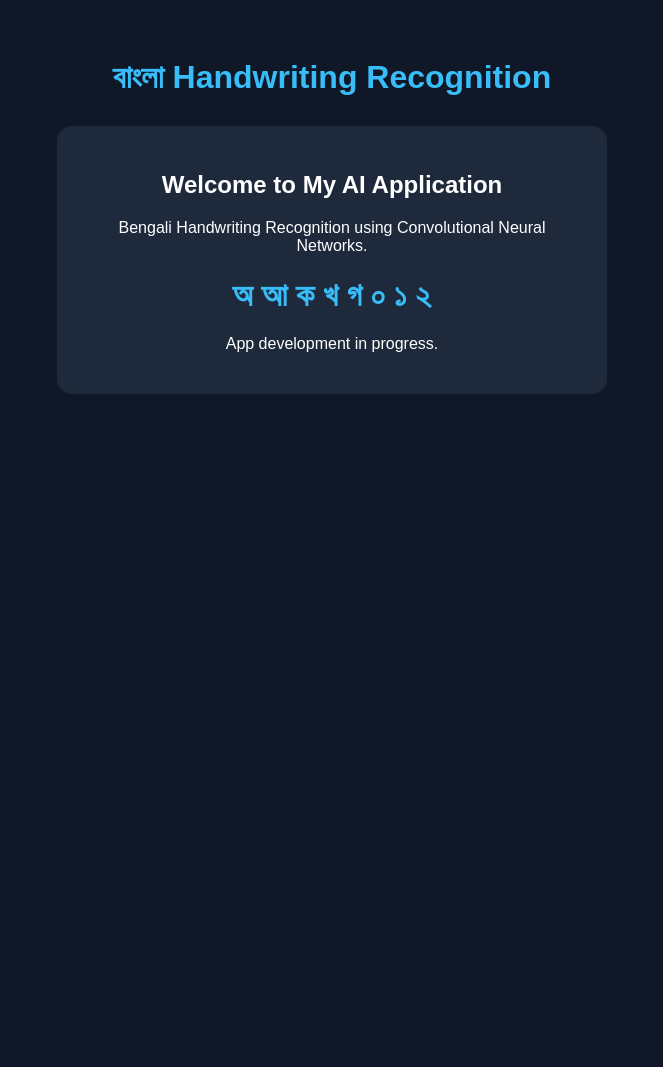
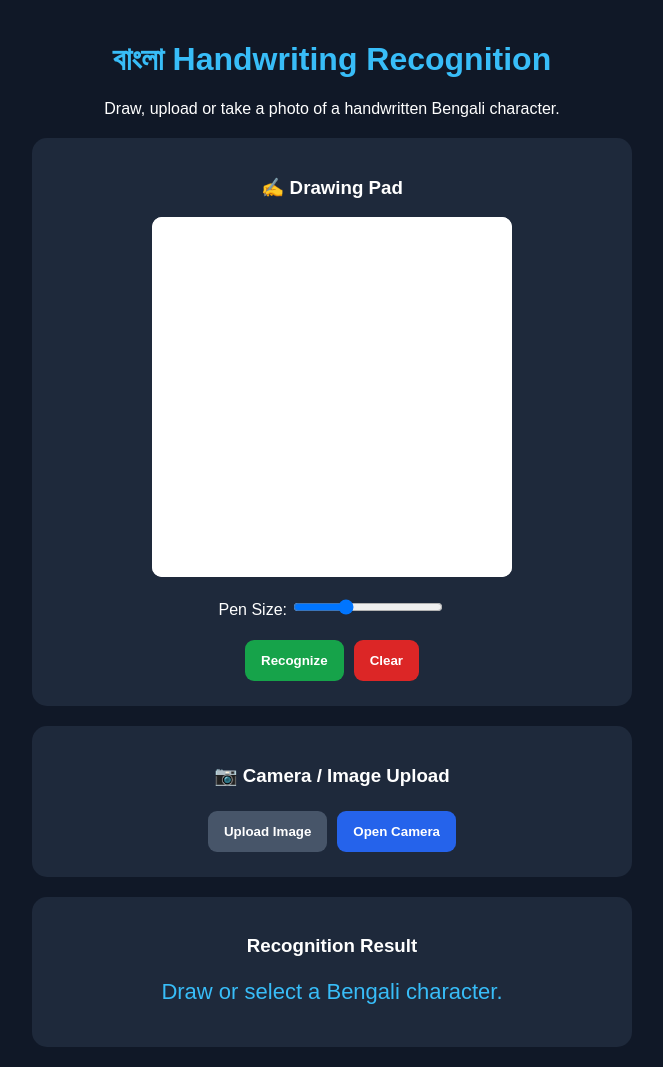
Before and after one commit to MdAfrazurIslam/Bangla-Handwriting-Recognition, a plain HTML site: page index.html in a window 1280 px wide. Shown: the whole page, without its empty margins (308-971 px from the left). Before the commit the page ends 800 px from the top, so only its background shows below. Drawn offline with Linux system fonts and the light colour scheme.

Commit message:
Add drawing pad and camera interface

```diff
--- a/index.html
+++ b/index.html
@@ -4,49 +4,318 @@
 <head>
 <meta charset="UTF-8">
 <meta name="viewport"
-          content="width=device-width, initial-scale=1.0">
+      content="width=device-width, initial-scale=1">
 
 <title>Bangla Handwriting Recognition</title>
 
 <style>
+* {
+    box-sizing: border-box;
+}
+
 body {
-            font-family: Arial, sans-serif;
+    margin: 0;
+    padding: 20px 12px;
     background: #101827;
     color: white;
+    font-family: Arial, sans-serif;
     text-align: center;
-            padding: 30px 15px;
 }
 
 h1 {
     color: #38bdf8;
 }
 
-        .box {
+.container {
+    max-width: 600px;
+    margin: auto;
+}
+
+.card {
     background: #1e293b;
-            padding: 25px;
+    padding: 20px;
     border-radius: 15px;
-            max-width: 500px;
-            margin: 30px auto;
+    margin-top: 20px;
+}
+
+canvas {
+    width: 100%;
+    max-width: 360px;
+    height: auto;
+    background: white;
+    border-radius: 10px;
+    touch-action: none;
+    cursor: crosshair;
+}
+
+button {
+    padding: 13px 16px;
+    margin: 5px;
+    border: none;
+    border-radius: 9px;
+    color: white;
+    font-weight: bold;
+    cursor: pointer;
+}
+
+.draw-button {
+    background: #16a34a;
+}
+
+.clear-button {
+    background: #dc2626;
+}
+
+.camera-button {
+    background: #2563eb;
+}
+
+.upload-button {
+    background: #475569;
+}
+
+.controls {
+    display: flex;
+    justify-content: center;
+    flex-wrap: wrap;
+}
+
+#preview {
+    display: none;
+    max-width: 100%;
+    max-height: 350px;
+    margin: 15px auto;
+    border-radius: 8px;
+}
+
+#result {
+    color: #38bdf8;
+    font-size: 22px;
+}
+
+input[type="range"] {
+    width: 150px;
 }
 </style>
 </head>
 
 <body>
 
+<div class="container">
+
     <h1>বাংলা Handwriting Recognition</h1>
 
-    <div class="box">
-        <h2>Welcome to My AI Application</h2>
+    <p>
+        Draw, upload or take a photo of a
+        handwritten Bengali character.
+    </p>
+
+    <div class="card">
+
+        <h3>✍️ Drawing Pad</h3>
+
+        <canvas
+            id="drawingCanvas"
+            width="360"
+            height="360">
+        </canvas>
 
         <p>
-            Bengali Handwriting Recognition
-            using Convolutional Neural Networks.
+            Pen Size:
+            <input
+                type="range"
+                id="penSize"
+                min="3"
+                max="30"
+                value="12">
         </p>
 
-        <h1>অ আ ক খ গ ০ ১ ২</h1>
+        <div class="controls">
 
-        <p>App development in progress.</p>
+            <button class="draw-button"
+                    onclick="recognize()">
+                Recognize
+            </button>
+
+            <button class="clear-button"
+                    onclick="clearCanvas()">
+                Clear
+            </button>
+
         </div>
+
+    </div>
+
+    <div class="card">
+
+        <h3>📷 Camera / Image Upload</h3>
+
+        <input
+            type="file"
+            id="uploadInput"
+            accept="image/*"
+            hidden>
+
+        <input
+            type="file"
+            id="cameraInput"
+            accept="image/*"
+            capture="environment"
+            hidden>
+
+        <div class="controls">
+
+            <button class="upload-button"
+                onclick="document.getElementById('uploadInput').click()">
+                Upload Image
+            </button>
+
+            <button class="camera-button"
+                onclick="document.getElementById('cameraInput').click()">
+                Open Camera
+            </button>
+
+        </div>
+
+        <img id="preview" alt="Selected image">
+
+    </div>
+
+    <div class="card">
+
+        <h3>Recognition Result</h3>
+
+        <p id="result">
+            Draw or select a Bengali character.
+        </p>
+
+    </div>
+
+</div>
+
+<script>
+
+const canvas = document.getElementById("drawingCanvas");
+const ctx = canvas.getContext("2d");
+
+let drawing = false;
+let activeInput = "drawing";
+let currentImageUrl = null;
+
+// Initialize white drawing surface
+ctx.fillStyle = "white";
+ctx.fillRect(0, 0, canvas.width, canvas.height);
+
+ctx.strokeStyle = "black";
+ctx.lineCap = "round";
+ctx.lineJoin = "round";
+
+function getPosition(event) {
+
+    const rect = canvas.getBoundingClientRect();
+
+    return {
+        x: (event.clientX - rect.left)
+            * canvas.width / rect.width,
+        y: (event.clientY - rect.top)
+            * canvas.height / rect.height
+    };
+}
+
+canvas.addEventListener("pointerdown", function(event) {
+
+    event.preventDefault();
+
+    drawing = true;
+    activeInput = "drawing";
+
+    document.getElementById("preview").style.display = "none";
+
+    canvas.setPointerCapture(event.pointerId);
+
+    const position = getPosition(event);
+
+    ctx.beginPath();
+    ctx.moveTo(position.x, position.y);
+
+    ctx.lineWidth = document.getElementById("penSize").value;
+
+    ctx.lineTo(position.x + 0.01, position.y + 0.01);
+    ctx.stroke();
+
+});
+
+canvas.addEventListener("pointermove", function(event) {
+
+    if (!drawing) return;
+
+    event.preventDefault();
+
+    const position = getPosition(event);
+
+    ctx.lineTo(position.x, position.y);
+    ctx.stroke();
+
+});
+
+function stopDrawing() {
+    drawing = false;
+}
+
+canvas.addEventListener("pointerup", stopDrawing);
+canvas.addEventListener("pointercancel", stopDrawing);
+
+function clearCanvas() {
+
+    ctx.fillStyle = "white";
+    ctx.fillRect(0, 0, canvas.width, canvas.height);
+
+    activeInput = "drawing";
+
+    document.getElementById("preview").style.display = "none";
+
+    document.getElementById("result").textContent =
+        "Draw or select a Bengali character.";
+}
+
+function showImage(event) {
+
+    const file = event.target.files[0];
+
+    if (!file) return;
+
+    if (currentImageUrl) {
+        URL.revokeObjectURL(currentImageUrl);
+    }
+
+    currentImageUrl = URL.createObjectURL(file);
+
+    const preview = document.getElementById("preview");
+
+    preview.src = currentImageUrl;
+    preview.style.display = "block";
+
+    activeInput = "photo";
+
+    document.getElementById("result").textContent =
+        "Image selected successfully.";
+}
+
+document.getElementById("uploadInput")
+    .addEventListener("change", showImage);
+
+document.getElementById("cameraInput")
+    .addEventListener("change", showImage);
+
+function recognize() {
+
+    document.getElementById("result").textContent =
+        "Drawing and image inputs are ready. " +
+        "CNN recognition will be connected in the next step.";
+
+}
+
+</script>
 
 </body>
 </html>
```
Lines whose indentation alone changed are shown as unchanged.
